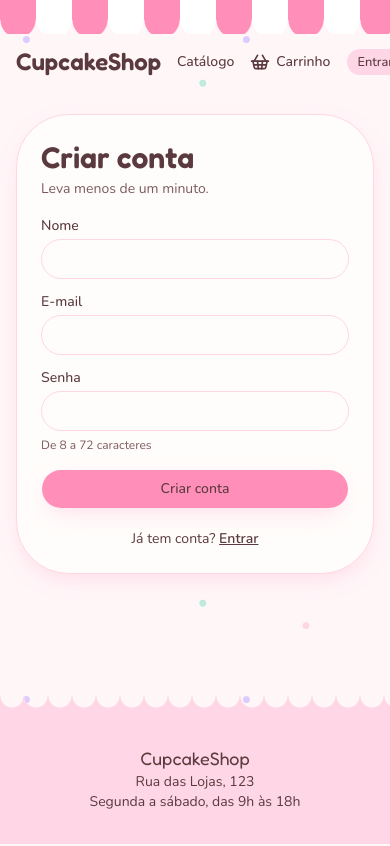
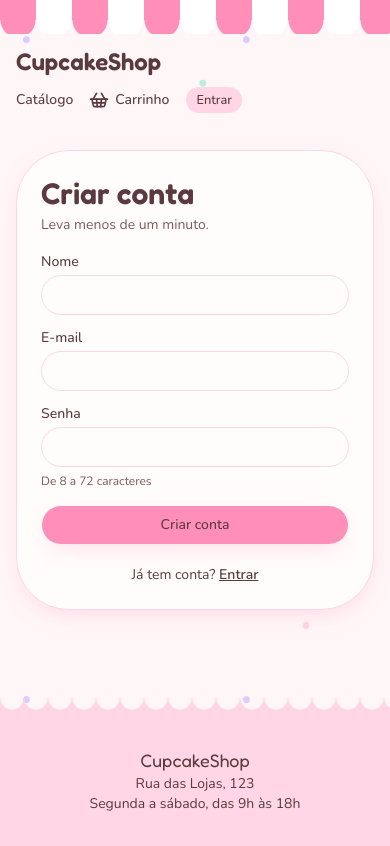
Before and after one commit to hhanzou/cupcake-shop, a Next.js app in the folder frontend/: page /cadastro in a window 390 px wide. Built offline with nearby package versions, Linux system fonts and the light colour scheme.

Commit message:
fix(frontend): wrap header navigation on small screens

```diff
--- a/frontend/src/app/admin/layout.tsx
+++ b/frontend/src/app/admin/layout.tsx
@@ -41,9 +41,9 @@ export default function AdminLayout({ children }: { children: React.ReactNode })
   return (
     <div className="mx-auto flex w-full max-w-6xl flex-1 flex-col gap-6 px-4 py-6">
       <header className="flex flex-wrap items-center justify-between gap-3 border-b border-secondary pb-4">
-        <div className="flex items-center gap-6">
+        <div className="flex flex-wrap items-center gap-x-6 gap-y-2">
           <span className="font-heading text-2xl font-semibold">Administração</span>
-          <nav aria-label="Administração" className="flex gap-1">
+          <nav aria-label="Administração" className="flex flex-wrap gap-1">
             {LINKS.map((link) => {
               const active = pathname.startsWith(link.href)
               return (
--- a/frontend/src/components/layout/site-header.tsx
+++ b/frontend/src/components/layout/site-header.tsx
@@ -8,11 +8,11 @@ export function SiteHeader() {
     <header>
       <div className="awning h-5" aria-hidden="true" />
       <div className="awning-edge" aria-hidden="true" />
-      <div className="mx-auto flex max-w-6xl items-center justify-between gap-4 px-4 py-3">
+      <div className="mx-auto flex max-w-6xl flex-wrap items-center justify-between gap-x-4 gap-y-2 px-4 py-3">
         <Link href="/" className="font-heading text-2xl font-semibold">
           {STORE.name}
         </Link>
-        <nav className="flex items-center gap-4 text-sm font-medium">
+        <nav className="flex flex-wrap items-center gap-x-4 gap-y-2 text-sm font-medium">
           <Link href="/">Catálogo</Link>
           <CartLink />
           <UserMenu />
```
